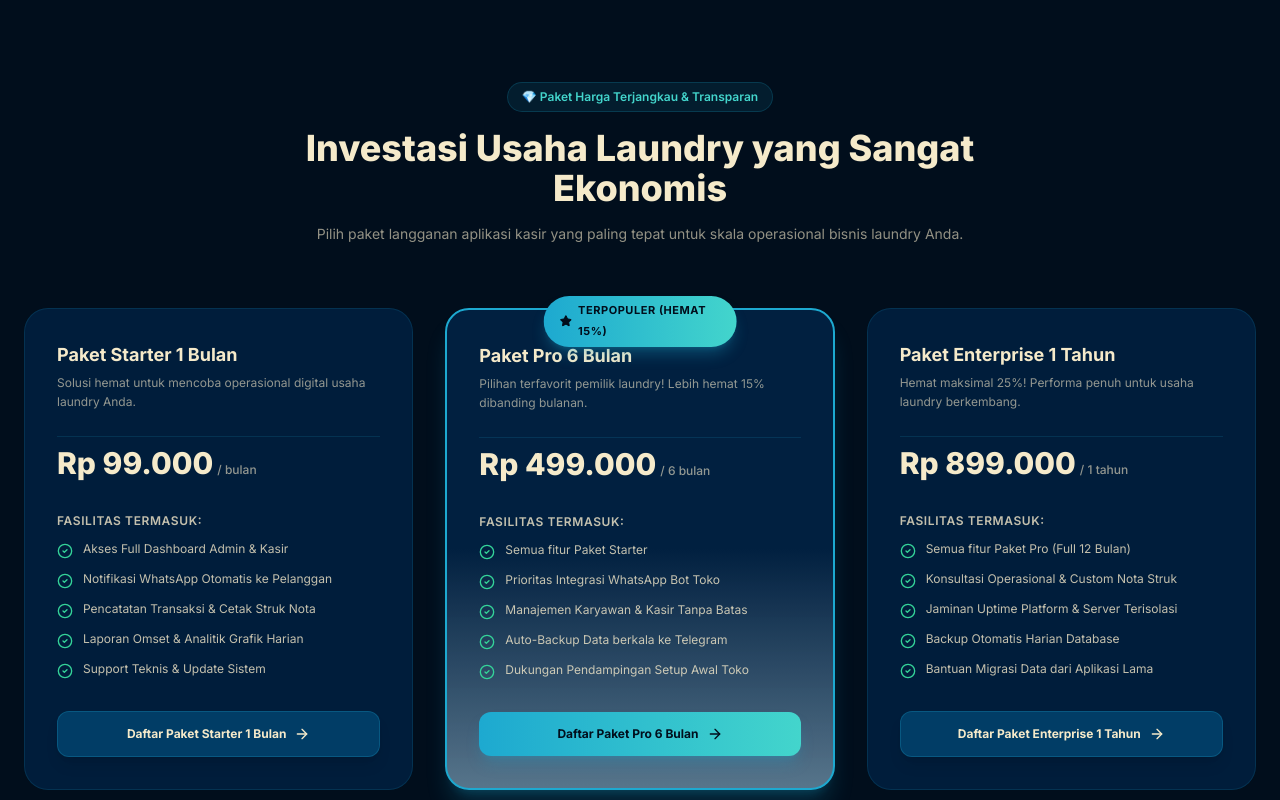
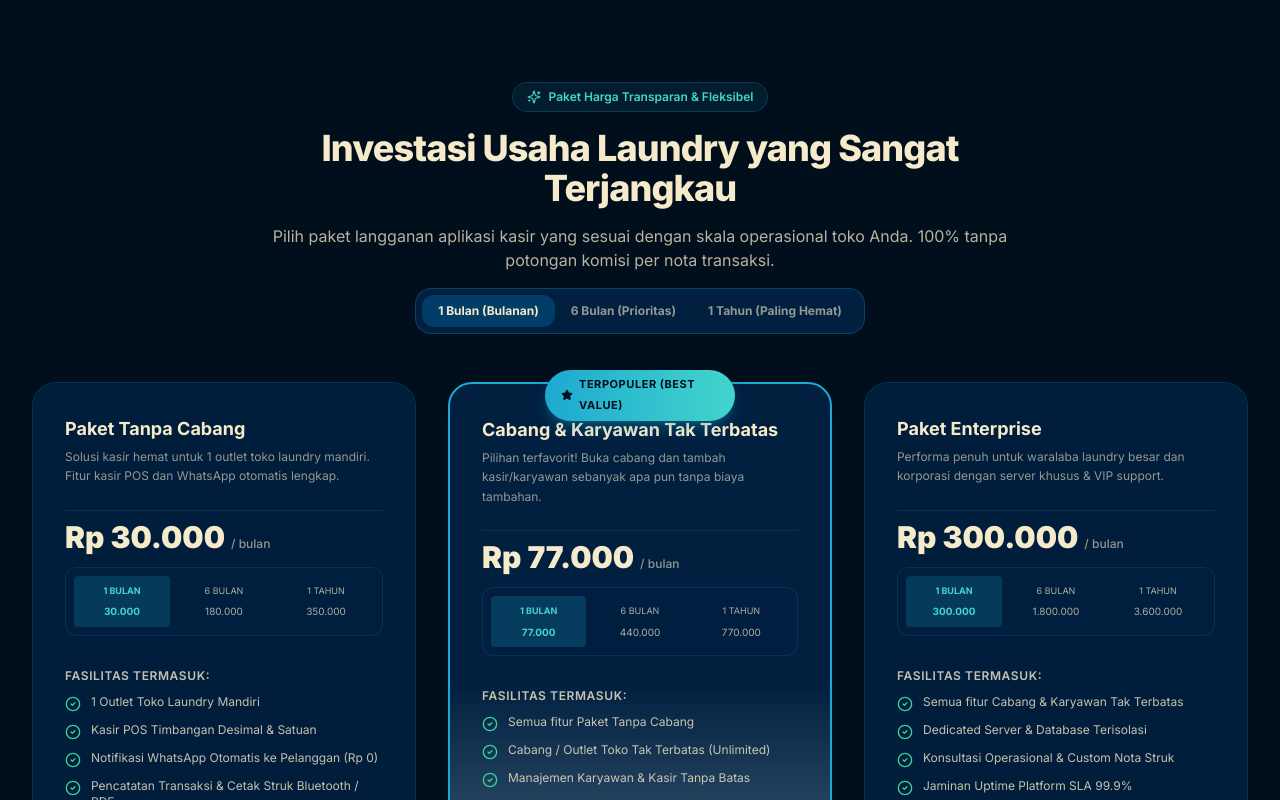
Before and after one commit to hus3n/LaundryKu, a Next.js app in the folder frontend/: page / in a window 1280 px wide. Shown: the part 4020-4820 px from the top of the page. Built offline with nearby package versions, Linux system fonts and the light colour scheme; no server answers.

Commit message:
feat(pricing): update subscription tiers to single outlet, unlimited branch, and enterprise with multi-cycle pricing

```diff
--- a/frontend/src/app/aplikasi-kasir-laundry/aplikasiKasirLaundryData.ts
+++ b/frontend/src/app/aplikasi-kasir-laundry/aplikasiKasirLaundryData.ts
@@ -159,7 +159,7 @@ export const PILLAR_FAQS: PillarFaqItem[] = [
   {
     question: 'Berapa biaya langganan aplikasi kasir LaundryKu?',
     answer:
-      'LaundryKu menawarkan sistem langganan transparan flat rate: mulai Rp 99.000 untuk 1 bulan (Starter), Rp 499.000 untuk 6 bulan (Pro), dan Rp 899.000 untuk 1 tahun (Enterprise). Tidak ada potongan komisi penjualan per nota dan tidak ada biaya per pesan WhatsApp.',
+      'LaundryKu menawarkan sistem langganan transparan flat rate: Paket Tanpa Cabang (Rp 30.000/bulan, Rp 180.000/6 bulan prioritas, Rp 350.000/tahun), Paket Cabang & Karyawan Tak Terbatas (Rp 77.000/bulan, Rp 440.000/6 bulan prioritas, Rp 770.000/tahun), serta Paket Enterprise (Rp 300.000/bulan). Bebas komisi per transaksi dan tanpa biaya token per pesan WhatsApp.',
   },
   {
     question: 'Apakah saya bisa mengelola beberapa cabang laundry (multi-outlet)?',
--- a/frontend/src/app/komparasi/komparasiData.ts
+++ b/frontend/src/app/komparasi/komparasiData.ts
@@ -119,10 +119,10 @@ export const COMPARISON_CATEGORIES: ComparisonCategory[] = [
       },
       {
         name: 'Biaya Langganan Bulanan',
-        laundryku: 'Mulai Rp 99.000 / bln',
+        laundryku: 'Mulai Rp 30.000 / bln',
         retailPos: 'Rp 150.000 - Rp 350.000 / bln',
         manualBook: 'Biaya cetak nota rangkap',
-        description: 'Harga terjangkau flat rate tanpa biaya tersembunyi.',
+        description: 'Harga terjangkau flat rate tanpa biaya tersembunyi (Rp 30k Single Outlet, Rp 77k Unlimited Branch).',
       },
     ],
   },
--- a/frontend/src/app/register/components/PlanSelector.tsx
+++ b/frontend/src/app/register/components/PlanSelector.tsx
@@ -1,6 +1,6 @@
 'use client';
 
-import React from 'react';
+import React, { useState } from 'react';
 import { motion } from 'framer-motion';
 import { CheckCircle2, Sparkles, Crown, Zap, ShieldCheck } from 'lucide-react';
 import { PlanType } from '../types';
@@ -13,10 +13,51 @@ interface PlanSelectorProps {
   onChangeDuration: (months: number) => void;
 }
 
-const DURATION_OPTIONS = [
-  { months: 1, label: '1 Bulan', price: 'Rp 99.000', discount: null },
-  { months: 6, label: '6 Bulan', price: 'Rp 499.000', discount: 'Hemat 15%' },
-  { months: 12, label: '1 Tahun', price: 'Rp 899.000', discount: 'Hemat 25%' },
+export type SubscriptionTier = 'single' | 'unlimited' | 'enterprise';
+
+interface TierPricing {
+  id: SubscriptionTier;
+  name: string;
+  badge?: string;
+  options: {
+    months: number;
+    label: string;
+    price: string;
+    discount?: string | null;
+  }[];
+}
+
+const SUBSCRIPTION_TIERS: TierPricing[] = [
+  {
+    id: 'single',
+    name: 'Tanpa Cabang',
+    badge: 'Mulai 30k',
+    options: [
+      { months: 1, label: '1 Bulan', price: 'Rp 30.000', discount: null },
+      { months: 6, label: '6 Bulan', price: 'Rp 180.000', discount: 'Prioritas' },
+      { months: 12, label: '1 Tahun', price: 'Rp 350.000', discount: 'Paling Hemat' },
+    ],
+  },
+  {
+    id: 'unlimited',
+    name: 'Cabang & Karyawan Tak Terbatas',
+    badge: 'Terpopuler',
+    options: [
+      { months: 1, label: '1 Bulan', price: 'Rp 77.000', discount: null },
+      { months: 6, label: '6 Bulan', price: 'Rp 440.000', discount: 'Prioritas' },
+      { months: 12, label: '1 Tahun', price: 'Rp 770.000', discount: 'Hemat Maksimal' },
+    ],
+  },
+  {
+    id: 'enterprise',
+    name: 'Enterprise',
+    badge: 'Dedicated',
+    options: [
+      { months: 1, label: '1 Bulan', price: 'Rp 300.000', discount: 'Dedicated SLA' },
+      { months: 6, label: '6 Bulan', price: 'Rp 1.800.000', discount: 'Dedicated SLA' },
+      { months: 12, label: '1 Tahun', price: 'Rp 3.600.000', discount: 'Dedicated SLA' },
+    ],
+  },
 ];
 
 export default function PlanSelector({
@@ -25,6 +66,10 @@ export default function PlanSelector({
   durationMonths,
   onChangeDuration,
 }: PlanSelectorProps) {
+  const [activeTier, setActiveTier] = useState<SubscriptionTier>('single');
+
+  const currentTierData = SUBSCRIPTION_TIERS.find((t) => t.id === activeTier) || SUBSCRIPTION_TIERS[0];
+
   return (
     <div className="space-y-3 sm:space-y-4">
       <div className="flex items-center justify-between">
@@ -86,11 +131,11 @@ export default function PlanSelector({
               </li>
               <li className="flex items-center gap-1.5">
                 <CheckCircle2 className="w-3 h-3 sm:w-3.5 sm:h-3.5 text-emerald-500 shrink-0" />
-                <span>Kasir POS & Cetak Struk Nota</span>
+                <span>Kasir POS &amp; Cetak Struk Nota</span>
               </li>
               <li className="flex items-center gap-1.5">
                 <CheckCircle2 className="w-3 h-3 sm:w-3.5 sm:h-3.5 text-emerald-500 shrink-0" />
-                <span>Laporan Omset & Pengeluaran</span>
+                <span>Laporan Omset &amp; Pengeluaran</span>
               </li>
             </ul>
           </div>
@@ -137,7 +182,7 @@ export default function PlanSelector({
 
             <div className="pt-1.5 sm:pt-2 border-t border-slate-200 dark:border-[#1DA9D0]/15">
               <div className="flex items-baseline gap-1">
-                <span className="text-lg sm:text-xl font-black text-slate-900 dark:text-[#F5EACA]">Mulai 99rb</span>
+                <span className="text-lg sm:text-xl font-black text-slate-900 dark:text-[#F5EACA]">Mulai 30rb</span>
                 <span className="text-[10px] sm:text-[11px] text-slate-500 dark:text-[#F5EACA]/60 font-medium">/ bulan</span>
               </div>
               <p className="text-[10px] sm:text-[11px] text-emerald-600 dark:text-emerald-400 font-semibold mt-0.5">
@@ -214,7 +259,7 @@ export default function PlanSelector({
             <ul className="space-y-1 sm:space-y-1.5 pt-1 sm:pt-2 text-[10px] sm:text-[11px] text-slate-600 dark:text-[#F5EACA]/80">
               <li className="flex items-center gap-1.5">
                 <CheckCircle2 className="w-3 h-3 sm:w-3.5 sm:h-3.5 text-emerald-500 shrink-0" />
-                <span>Kasir POS & Kelola Order</span>
+                <span>Kasir POS &amp; Kelola Order</span>
               </li>
               <li className="flex items-center gap-1.5">
                 <CheckCircle2 className="w-3 h-3 sm:w-3.5 sm:h-3.5 text-emerald-500 shrink-0" />
@@ -222,7 +267,7 @@ export default function PlanSelector({
               </li>
               <li className="flex items-center gap-1.5">
                 <CheckCircle2 className="w-3 h-3 sm:w-3.5 sm:h-3.5 text-emerald-500 shrink-0" />
-                <span>Kelola Pelanggan & Paket Cuci</span>
+                <span>Kelola Pelanggan &amp; Paket Cuci</span>
               </li>
               <li className="flex items-center gap-1.5 text-slate-400 dark:text-[#F5EACA]/40">
                 <span className="w-3 h-3 text-center font-bold">✕</span>
@@ -245,30 +290,64 @@ export default function PlanSelector({
         </motion.div>
       </div>
 
-      {/* If Direct Subscription is selected, show duration selector */}
+      {/* If Direct Subscription is selected, show Tier and Duration Selector */}
       {selectedPlan === 'DIRECT_SUBSCRIPTION' && (
         <motion.div
           initial={{ opacity: 0, height: 0 }}
           animate={{ opacity: 1, height: 'auto' }}
           exit={{ opacity: 0, height: 0 }}
-          className="p-3 sm:p-4 rounded-xl sm:rounded-2xl bg-emerald-50/80 dark:bg-[#012040]/70 border border-emerald-300 dark:border-emerald-500/30 space-y-2 sm:space-y-3"
+          className="p-3 sm:p-4 rounded-xl sm:rounded-2xl bg-emerald-50/80 dark:bg-[#012040]/70 border border-emerald-300 dark:border-emerald-500/30 space-y-3"
+        >
+          {/* Tier Selector */}
+          <div>
+            <div className="flex items-center justify-between mb-2">
+              <span className="text-[11px] sm:text-xs font-bold text-emerald-900 dark:text-emerald-300">
+                1. Pilih Skala Paket:
+              </span>
+            </div>
+            <div className="grid grid-cols-3 gap-1.5">
+              {SUBSCRIPTION_TIERS.map((tier) => (
+                <button
+                  key={tier.id}
+                  type="button"
+                  onClick={() => setActiveTier(tier.id)}
+                  className={`p-2 rounded-xl text-left border transition-all cursor-pointer ${
+                    activeTier === tier.id
+                      ? 'border-2 border-emerald-600 dark:border-emerald-400 bg-white dark:bg-[#013D66] shadow-sm'
+                      : 'border-slate-200 dark:border-[#1DA9D0]/20 bg-white/60 dark:bg-[#012040]/40 hover:border-slate-300'
+                  }`}
                 >
                   <div className="flex items-center justify-between">
-            <span className="text-[11px] sm:text-xs font-bold text-emerald-800 dark:text-emerald-300">
-              Pilih Durasi Langganan:
+                    <span className="text-[9px] font-bold px-1.5 py-0.5 rounded bg-emerald-100 dark:bg-emerald-900/60 text-emerald-800 dark:text-emerald-300">
+                      {tier.badge}
                     </span>
-            <span className="text-[10px] sm:text-[11px] text-emerald-700 dark:text-emerald-400">
+                  </div>
+                  <div className="text-[10px] sm:text-xs font-extrabold text-slate-900 dark:text-[#F5EACA] mt-1 leading-snug">
+                    {tier.name}
+                  </div>
+                </button>
+              ))}
+            </div>
+          </div>
+
+          {/* Duration Selector */}
+          <div>
+            <div className="flex items-center justify-between mb-2">
+              <span className="text-[11px] sm:text-xs font-bold text-emerald-900 dark:text-emerald-300">
+                2. Pilih Periode Tagihan:
+              </span>
+              <span className="text-[10px] text-emerald-700 dark:text-emerald-400">
                 Aktivasi instan
               </span>
             </div>
 
             <div className="grid grid-cols-3 gap-1.5 sm:gap-2.5">
-            {DURATION_OPTIONS.map((opt) => (
+              {currentTierData.options.map((opt) => (
                 <button
                   key={opt.months}
                   type="button"
                   onClick={() => onChangeDuration(opt.months)}
-                className={`p-1.5 sm:p-2.5 rounded-lg sm:rounded-xl border text-center transition-all cursor-pointer ${
+                  className={`p-2 sm:p-2.5 rounded-lg sm:rounded-xl border text-center transition-all cursor-pointer ${
                     durationMonths === opt.months
                       ? 'border-2 border-emerald-600 dark:border-emerald-400 bg-white dark:bg-[#013D66] shadow-sm text-slate-900 dark:text-[#F5EACA]'
                       : 'border-slate-200 dark:border-[#1DA9D0]/20 bg-white/70 dark:bg-[#012040]/50 text-slate-700 dark:text-[#F5EACA]/70 hover:border-slate-300'
@@ -286,6 +365,7 @@ export default function PlanSelector({
                 </button>
               ))}
             </div>
+          </div>
         </motion.div>
       )}
     </div>
--- a/frontend/src/components/landing/LandingPricing.tsx
+++ b/frontend/src/components/landing/LandingPricing.tsx
@@ -1,21 +1,78 @@
 'use client';
 
-import React from 'react';
+import React, { useState } from 'react';
 import Link from 'next/link';
 import { motion } from 'framer-motion';
-import { Star, CheckCircle2, ArrowRight } from 'lucide-react';
+import { Star, CheckCircle2, ArrowRight, Zap, Sparkles, Shield } from 'lucide-react';
 import { PRICING_PLANS } from './landingData';
 
+type BillingCycle = 'monthly' | 'sixMonths' | 'yearly';
+
 export default function LandingPricing() {
+  const [cycle, setCycle] = useState<BillingCycle>('monthly');
+
+  const getCycleMonths = (c: BillingCycle) => {
+    switch (c) {
+      case 'monthly':
+        return 1;
+      case 'sixMonths':
+        return 6;
+      case 'yearly':
+        return 12;
+    }
+  };
+
   return (
-    <section id="harga" className="py-24 border-t border-slate-200 dark:border-[#1DA9D0]/15 relative">
-      <div className="max-w-7xl mx-auto px-6">
-        <div className="text-center max-w-2xl mx-auto mb-16 space-y-4">
+    <section id="pricing" className="py-24 border-t border-slate-200 dark:border-[#1DA9D0]/15 relative">
+      <div className="max-w-7xl mx-auto px-4 sm:px-6 lg:px-8">
+        <div className="text-center max-w-3xl mx-auto mb-12 space-y-4">
           <div className="inline-flex items-center gap-2 px-3.5 py-1.5 rounded-full bg-sky-50 dark:bg-[#1DA9D0]/10 border border-sky-200 dark:border-[#1DA9D0]/20 text-xs font-semibold text-sky-700 dark:text-[#43D5CC]">
-            💎 Paket Harga Terjangkau & Transparan
+            <Sparkles className="w-3.5 h-3.5" />
+            <span>Paket Harga Transparan &amp; Fleksibel</span>
           </div>
-          <h2 className="text-3xl sm:text-4xl font-extrabold text-slate-900 dark:text-[#F5EACA]">Investasi Usaha Laundry yang Sangat Ekonomis</h2>
-          <p className="text-slate-600 dark:text-[#F5EACA]/60 text-sm">Pilih paket langganan aplikasi kasir yang paling tepat untuk skala operasional bisnis laundry Anda.</p>
+          <h2 className="text-3xl sm:text-4xl font-extrabold text-slate-900 dark:text-[#F5EACA] tracking-tight">
+            Investasi Usaha Laundry yang Sangat Terjangkau
+          </h2>
+          <p className="text-slate-600 dark:text-[#F5EACA]/75 text-sm sm:text-base leading-relaxed">
+            Pilih paket langganan aplikasi kasir yang sesuai dengan skala operasional toko Anda. 100% tanpa potongan komisi per nota transaksi.
+          </p>
+
+          {/* Billing Cycle Selector Tabs */}
+          <div className="inline-flex p-1.5 rounded-2xl bg-slate-100 dark:bg-[#012040] border border-slate-200 dark:border-[#1DA9D0]/25 mt-4">
+            <button
+              type="button"
+              onClick={() => setCycle('monthly')}
+              className={`px-4 py-2 rounded-xl text-xs font-bold transition-all ${
+                cycle === 'monthly'
+                  ? 'bg-white dark:bg-[#013D66] text-slate-900 dark:text-[#F5EACA] shadow-sm'
+                  : 'text-slate-600 dark:text-[#F5EACA]/60 hover:text-slate-900 dark:hover:text-white'
+              }`}
+            >
+              1 Bulan (Bulanan)
+            </button>
+            <button
+              type="button"
+              onClick={() => setCycle('sixMonths')}
+              className={`px-4 py-2 rounded-xl text-xs font-bold transition-all relative ${
+                cycle === 'sixMonths'
+                  ? 'bg-[#1DA9D0] dark:bg-gradient-to-r dark:from-[#1DA9D0] dark:to-[#43D5CC] text-[#010E1C] shadow-sm'
+                  : 'text-slate-600 dark:text-[#F5EACA]/60 hover:text-slate-900 dark:hover:text-white'
+              }`}
+            >
+              6 Bulan (Prioritas)
+            </button>
+            <button
+              type="button"
+              onClick={() => setCycle('yearly')}
+              className={`px-4 py-2 rounded-xl text-xs font-bold transition-all ${
+                cycle === 'yearly'
+                  ? 'bg-white dark:bg-[#013D66] text-slate-900 dark:text-[#F5EACA] shadow-sm'
+                  : 'text-slate-600 dark:text-[#F5EACA]/60 hover:text-slate-900 dark:hover:text-white'
+              }`}
+            >
+              1 Tahun (Paling Hemat)
+            </button>
+          </div>
         </div>
 
         <motion.div
@@ -25,15 +82,23 @@ export default function LandingPricing() {
           variants={{ visible: { transition: { staggerChildren: 0.15 } }, hidden: {} }}
           className="grid md:grid-cols-3 gap-8"
         >
-          {PRICING_PLANS.map((plan) => (
+          {PRICING_PLANS.map((plan) => {
+            const activePriceDetail =
+              cycle === 'sixMonths' && plan.durations.sixMonths
+                ? plan.durations.sixMonths
+                : cycle === 'yearly' && plan.durations.yearly
+                ? plan.durations.yearly
+                : plan.durations.monthly;
+
+            return (
               <motion.div
                 key={plan.id}
                 variants={{ hidden: { opacity: 0, y: 30 }, visible: { opacity: 1, y: 0 } }}
                 whileHover={{ y: -8, transition: { type: 'spring', stiffness: 300, damping: 18 } }}
                 transition={{ type: 'spring', stiffness: 200, damping: 20 }}
-              className={`p-8 rounded-3xl border relative flex flex-col justify-between ${
+                className={`p-7 sm:p-8 rounded-3xl border relative flex flex-col justify-between ${
                   plan.isPopular
-                  ? 'border-2 border-sky-500 dark:border-[#1DA9D0] shadow-xl shadow-sky-500/10 dark:shadow-[#1DA9D0]/20 bg-sky-50/60 dark:bg-gradient-to-b dark:from-[#012040] dark:via-[#012040] dark:to-[#013D66]/40'
+                    ? 'border-2 border-[#1DA9D0] shadow-xl shadow-[#1DA9D0]/10 bg-sky-50/60 dark:bg-gradient-to-b dark:from-[#012040] dark:via-[#012040] dark:to-[#013D66]/40'
                     : 'glass-card-dark border-slate-200 dark:border-[#1DA9D0]/15 shadow-sm dark:shadow-none'
                 }`}
               >
@@ -47,16 +112,43 @@ export default function LandingPricing() {
                 <div className="space-y-6">
                   <div>
                     <h3 className="text-lg font-bold text-slate-900 dark:text-[#F5EACA]">{plan.name}</h3>
-                  <p className="text-slate-500 dark:text-[#F5EACA]/60 text-xs mt-1 leading-relaxed">{plan.description}</p>
+                    <p className="text-slate-500 dark:text-[#F5EACA]/60 text-xs mt-1 leading-relaxed">
+                      {plan.description}
+                    </p>
                   </div>
 
-                <div className="flex items-baseline gap-1 pt-2 border-t border-slate-200 dark:border-[#1DA9D0]/15">
-                  <span className="text-3xl font-extrabold text-slate-900 dark:text-[#F5EACA]">{plan.price}</span>
-                  <span className="text-xs text-slate-500 dark:text-[#F5EACA]/60 font-medium">{plan.period}</span>
+                  {/* Active Price Box */}
+                  <div className="pt-2 border-t border-slate-200 dark:border-[#1DA9D0]/15">
+                    <div className="flex items-baseline gap-1.5">
+                      <span className="text-3xl font-black text-slate-900 dark:text-[#F5EACA]">
+                        {activePriceDetail.price}
+                      </span>
+                      <span className="text-xs text-slate-500 dark:text-[#F5EACA]/60 font-medium">
+                        {activePriceDetail.period}
+                      </span>
                     </div>
 
-                <div className="space-y-3 pt-2">
-                  <p className="text-xs font-semibold text-slate-700 dark:text-[#F5EACA]/80 uppercase tracking-wider">Fasilitas Termasuk:</p>
+                    {/* All Pricing Breakdown Pills */}
+                    <div className="mt-3 grid grid-cols-3 gap-1.5 p-2 rounded-xl bg-slate-100/80 dark:bg-[#012040]/70 border border-slate-200 dark:border-[#1DA9D0]/15 text-[10px]">
+                      <div className={`p-1 text-center rounded ${cycle === 'monthly' ? 'bg-[#1DA9D0]/20 font-bold text-[#015383] dark:text-[#43D5CC]' : 'text-slate-600 dark:text-[#F5EACA]/70'}`}>
+                        <div className="text-[9px] uppercase">1 Bulan</div>
+                        <div>{plan.durations.monthly.price.replace('Rp ', '')}</div>
+                      </div>
+                      <div className={`p-1 text-center rounded ${cycle === 'sixMonths' ? 'bg-[#1DA9D0]/20 font-bold text-[#015383] dark:text-[#43D5CC]' : 'text-slate-600 dark:text-[#F5EACA]/70'}`}>
+                        <div className="text-[9px] uppercase">6 Bulan</div>
+                        <div>{plan.durations.sixMonths ? plan.durations.sixMonths.price.replace('Rp ', '') : '-'}</div>
+                      </div>
+                      <div className={`p-1 text-center rounded ${cycle === 'yearly' ? 'bg-[#1DA9D0]/20 font-bold text-[#015383] dark:text-[#43D5CC]' : 'text-slate-600 dark:text-[#F5EACA]/70'}`}>
+                        <div className="text-[9px] uppercase">1 Tahun</div>
+                        <div>{plan.durations.yearly ? plan.durations.yearly.price.replace('Rp ', '') : '-'}</div>
+                      </div>
+                    </div>
+                  </div>
+
+                  <div className="space-y-2.5 pt-2">
+                    <p className="text-xs font-semibold text-slate-700 dark:text-[#F5EACA]/80 uppercase tracking-wider">
+                      Fasilitas Termasuk:
+                    </p>
                     {plan.features.map((feat, idx) => (
                       <div key={idx} className="flex items-start gap-2.5 text-xs text-slate-600 dark:text-[#F5EACA]/80">
                         <CheckCircle2 className="w-4 h-4 text-emerald-500 dark:text-emerald-400 shrink-0 mt-0.5" />
@@ -67,7 +159,10 @@ export default function LandingPricing() {
                 </div>
 
                 <div className="pt-8">
-                <Link href="/register" className="block w-full">
+                  <Link
+                    href={`/register?plan=${plan.id}&months=${getCycleMonths(cycle)}`}
+                    className="block w-full"
+                  >
                     <motion.div
                       whileHover={{ scale: 1.04, transition: { type: 'spring', stiffness: 400, damping: 15 } }}
                       whileTap={{ scale: 0.96 }}
@@ -83,7 +178,8 @@ export default function LandingPricing() {
                   </Link>
                 </div>
               </motion.div>
-          ))}
+            );
+          })}
         </motion.div>
       </div>
     </section>
--- a/frontend/src/components/landing/landingData.ts
+++ b/frontend/src/components/landing/landingData.ts
@@ -1,8 +1,19 @@
+export interface PricingDurationDetail {
+  price: string;
+  period: string;
+  badge?: string;
+}
+
 export interface PricingPlan {
   id: string;
   name: string;
   price: string;
   period: string;
+  durations: {
+    monthly: PricingDurationDetail;
+    sixMonths?: PricingDurationDetail;
+    yearly?: PricingDurationDetail;
+  };
   description: string;
   isPopular: boolean;
   badgeText: string;
@@ -39,51 +50,69 @@ export const SUPERADMIN_WA_NUMBER = '6285229925593';
 
 export const PRICING_PLANS: PricingPlan[] = [
   {
-    id: 'starter',
-    name: 'Paket Starter 1 Bulan',
-    price: 'Rp 99.000',
+    id: 'single_outlet',
+    name: 'Paket Tanpa Cabang',
+    price: 'Rp 30.000',
     period: '/ bulan',
-    description: 'Solusi hemat untuk mencoba operasional digital usaha laundry Anda.',
+    durations: {
+      monthly: { price: 'Rp 30.000', period: '/ bulan' },
+      sixMonths: { price: 'Rp 180.000', period: '/ 6 bulan', badge: 'Prioritas' },
+      yearly: { price: 'Rp 350.000', period: '/ tahun', badge: 'Paling Hemat' },
+    },
+    description: 'Solusi kasir hemat untuk 1 outlet toko laundry mandiri. Fitur kasir POS dan WhatsApp otomatis lengkap.',
     isPopular: false,
-    badgeText: 'Coba Dulu',
+    badgeText: 'Mulai 30rb',
     features: [
-      'Akses Full Dashboard Admin & Kasir',
-      'Notifikasi WhatsApp Otomatis ke Pelanggan',
-      'Pencatatan Transaksi & Cetak Struk Nota',
+      '1 Outlet Toko Laundry Mandiri',
+      'Kasir POS Timbangan Desimal & Satuan',
+      'Notifikasi WhatsApp Otomatis ke Pelanggan (Rp 0)',
+      'Pencatatan Transaksi & Cetak Struk Bluetooth / PDF',
       'Laporan Omset & Analitik Grafik Harian',
-      'Support Teknis & Update Sistem',
+      'Auto-Backup Database Rutin ke Telegram',
     ],
   },
   {
-    id: 'pro',
-    name: 'Paket Pro 6 Bulan',
-    price: 'Rp 499.000',
-    period: '/ 6 bulan',
-    description: 'Pilihan terfavorit pemilik laundry! Lebih hemat 15% dibanding bulanan.',
+    id: 'unlimited_branch',
+    name: 'Cabang & Karyawan Tak Terbatas',
+    price: 'Rp 77.000',
+    period: '/ bulan',
+    durations: {
+      monthly: { price: 'Rp 77.000', period: '/ bulan' },
+      sixMonths: { price: 'Rp 440.000', period: '/ 6 bulan', badge: 'Prioritas' },
+      yearly: { price: 'Rp 770.000', period: '/ tahun', badge: 'Hemat Maksimal' },
+    },
+    description: 'Pilihan terfavorit! Buka cabang dan tambah kasir/karyawan sebanyak apa pun tanpa biaya tambahan.',
     isPopular: true,
-    badgeText: 'Terpopuler (Hemat 15%)',
+    badgeText: 'Terpopuler (Best Value)',
     features: [
-      'Semua fitur Paket Starter',
+      'Semua fitur Paket Tanpa Cabang',
+      'Cabang / Outlet Toko Tak Terbatas (Unlimited)',
+      'Manajemen Karyawan & Kasir Tanpa Batas',
+      'Dashboard Multi-Outlet Konsolidasi Terpusat',
       'Prioritas Integrasi WhatsApp Bot Toko',
-      'Manajemen Karyawan & Kasir Tanpa Batas',
-      'Auto-Backup Data berkala ke Telegram',
       'Dukungan Pendampingan Setup Awal Toko',
     ],
   },
   {
     id: 'enterprise',
-    name: 'Paket Enterprise 1 Tahun',
-    price: 'Rp 899.000',
-    period: '/ 1 tahun',
-    description: 'Hemat maksimal 25%! Performa penuh untuk usaha laundry berkembang.',
+    name: 'Paket Enterprise',
+    price: 'Rp 300.000',
+    period: '/ bulan',
+    durations: {
+      monthly: { price: 'Rp 300.000', period: '/ bulan', badge: 'Dedicated SLA' },
+      sixMonths: { price: 'Rp 1.800.000', period: '/ 6 bulan' },
+      yearly: { price: 'Rp 3.600.000', period: '/ tahun' },
+    },
+    description: 'Performa penuh untuk waralaba laundry besar dan korporasi dengan server khusus & VIP support.',
     isPopular: false,
-    badgeText: 'Hemat 25%',
+    badgeText: 'Dedicated & Prioritas',
     features: [
-      'Semua fitur Paket Pro (Full 12 Bulan)',
+      'Semua fitur Cabang & Karyawan Tak Terbatas',
+      'Dedicated Server & Database Terisolasi',
       'Konsultasi Operasional & Custom Nota Struk',
-      'Jaminan Uptime Platform & Server Terisolasi',
-      'Backup Otomatis Harian Database',
+      'Jaminan Uptime Platform SLA 99.9%',
       'Bantuan Migrasi Data dari Aplikasi Lama',
+      'VIP Priority Support 24/7 & Dedicated Manager',
     ],
   },
 ];
```
Also changed, not shown: frontend/public/llms-full.txt, frontend/public/llms.txt. Lines whose indentation alone changed are shown as unchanged.
